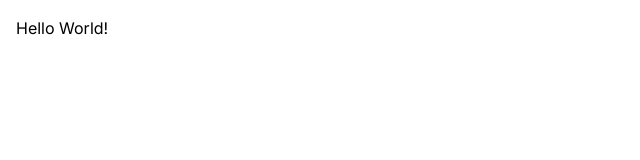
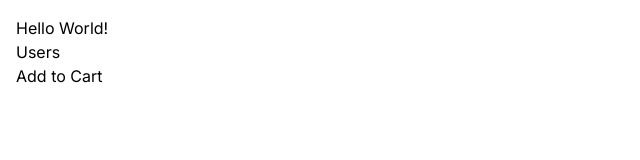
Before and after one commit to alphadeveloper622/next-tutorial-minh, a Next.js app: page / in a window 1280 px wide. Shown: the top 160 px of the page, without its empty margins (0-640 px from the left). Built offline with nearby package versions, Linux system fonts and the light colour scheme.

Commit message:
Creating new pages

```diff
--- /dev/null
+++ b/app/components/AddToCart.tsx
@@ -0,0 +1,12 @@
+'use client';
+import React from "react";
+
+const AddToCart = () => {
+    return (
+        <div>
+            <button onClick={() => console.log('Click')}>Add to Cart</button>
+        </div>
+    )
+}
+
+export default AddToCart
--- /dev/null
+++ b/app/components/ProductCard.tsx
@@ -0,0 +1,13 @@
+'use client';
+import React from "react";
+import AddToCart from "./AddToCart";
+
+const ProductCard = () => {
+    return (
+        <div>
+            <AddToCart />
+        </div>
+    )
+}
+
+export default ProductCard
--- a/app/page.tsx
+++ b/app/page.tsx
@@ -1,7 +1,13 @@
 import Image from "next/image";
+import Link from "next/link";
+import ProductCard from "./components/ProductCard";
 
 export default function Home() {
   return (
-    <main><h1>Hello World!</h1></main>
+    <main>
+      <h1>Hello World!</h1>
+      <Link href="/users">Users</Link>
+      <ProductCard />
+    </main>
   );
 }
--- /dev/null
+++ b/app/users/new/page.tsx
@@ -0,0 +1,9 @@
+import React from "react";
+
+const NewUsersPage = () => {
+    return (
+        <div>NewUsersPage</div>
+    )
+}
+
+export default NewUsersPage
--- /dev/null
+++ b/app/users/page.tsx
@@ -0,0 +1,9 @@
+import React from "react";
+
+const UsersPage = () => {
+    return (
+        <div>UsersPage</div>
+    )
+}
+
+export default UsersPage
```
